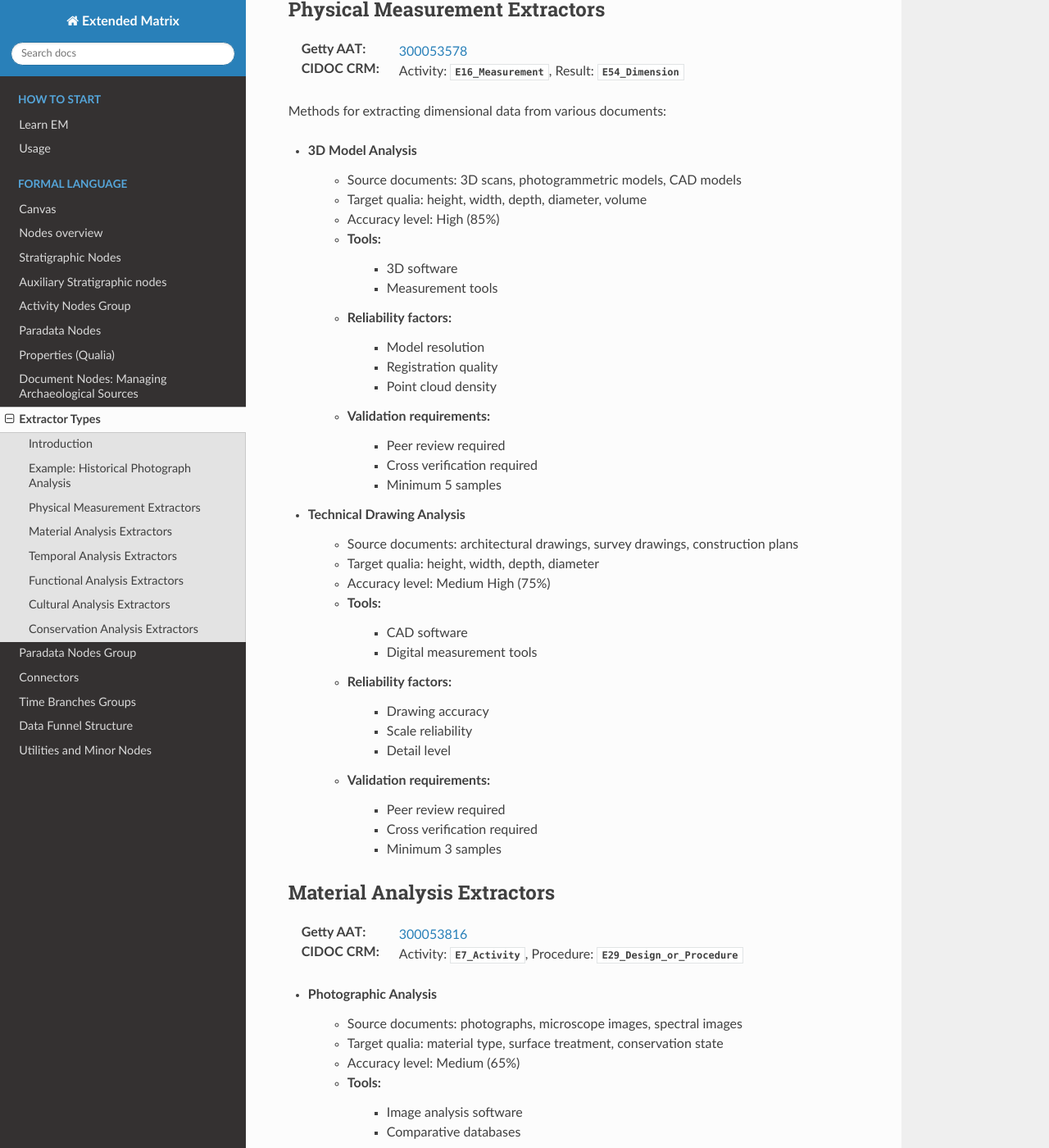
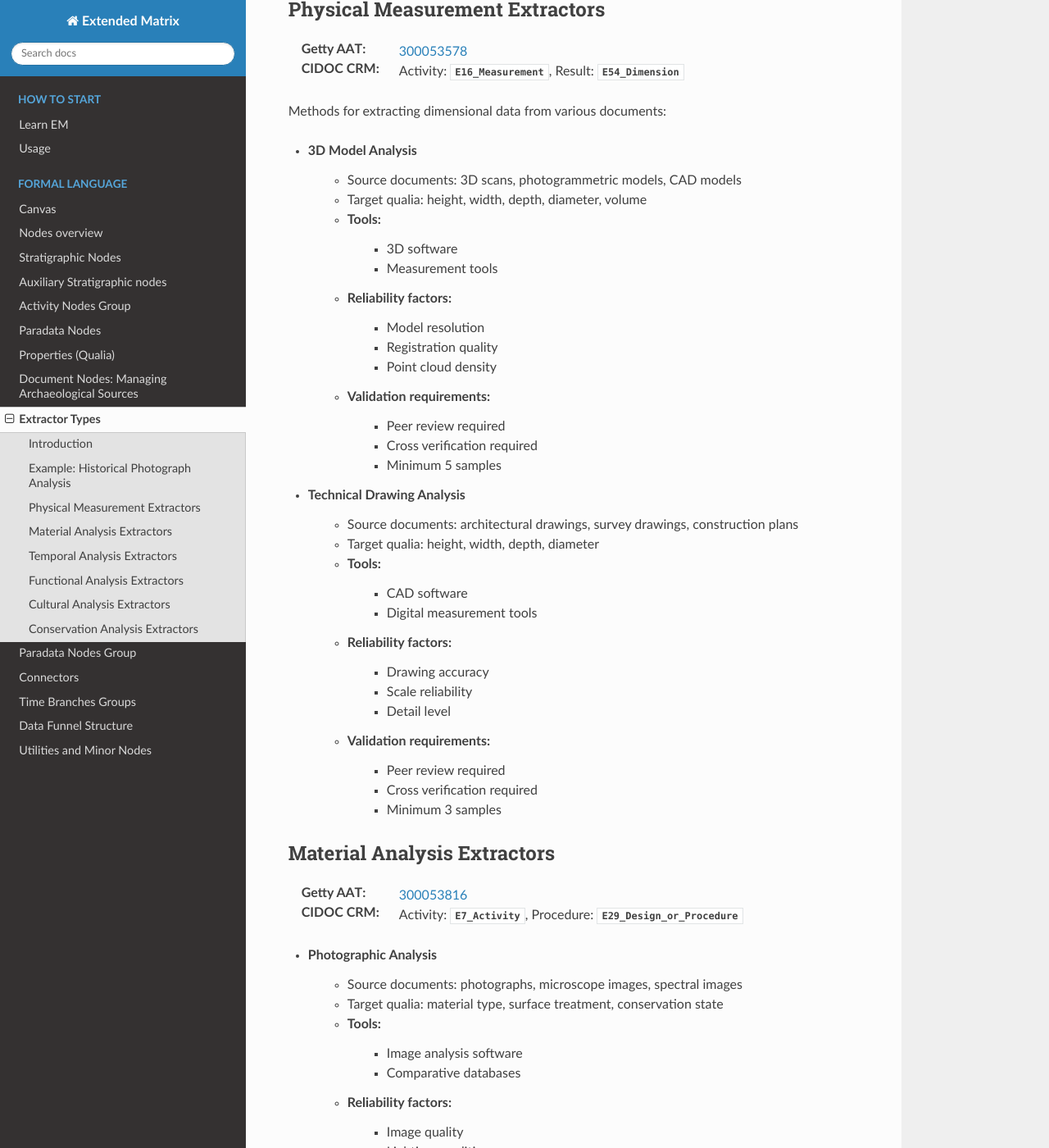
Before and after one commit to zalmoxes-laran/ExtendedMatrix-doc, a Sphinx documentation site: the page built from docs/extractor_nodes.rst, in a window 1280 px wide and 1400 px high, scrolled down 1247 px. Shown: the whole window at 82% size. Built offline with Sphinx 7.4.7 and the Read the Docs theme 3.1.0, drawn with Linux system fonts in a browser that asks for light colours; pages that are not in the unit, such as notebooks, are missing from menus; some of the changed text lies outside the part shown.

Commit message:
Update extractor_nodes.rst

```diff
--- a/docs/extractor_nodes.rst
+++ b/docs/extractor_nodes.rst
@@ -64,7 +64,6 @@ Methods for extracting dimensional data from various documents:
 * **3D Model Analysis**
     * Source documents: 3D scans, photogrammetric models, CAD models
     * Target qualia: height, width, depth, diameter, volume
-    * Accuracy level: High (85%)
     * Tools:
         * 3D software
         * Measurement tools
@@ -80,7 +79,6 @@ Methods for extracting dimensional data from various documents:
 * **Technical Drawing Analysis**
     * Source documents: architectural drawings, survey drawings, construction plans
     * Target qualia: height, width, depth, diameter
-    * Accuracy level: Medium High (75%)
     * Tools:
         * CAD software
         * Digital measurement tools
@@ -101,7 +99,6 @@ Material Analysis Extractors
 * **Photographic Analysis**
     * Source documents: photographs, microscope images, spectral images
     * Target qualia: material type, surface treatment, conservation state
-    * Accuracy level: Medium (65%)
     * Tools:
         * Image analysis software
         * Comparative databases
@@ -117,7 +114,6 @@ Material Analysis Extractors
 * **Laboratory Report Analysis**
     * Source documents: material analysis reports, scientific studies, test results
     * Target qualia: material composition, physical properties, chemical properties
-    * Accuracy level: Very High (95%)
     * Tools:
         * Scientific databases
         * Analysis protocols
@@ -138,7 +134,6 @@ Temporal Analysis Extractors
 * **Archival Document Analysis**
     * Source documents: historical documents, archival records, historical maps
     * Target qualia: construction date, modification date, historical phase
-    * Accuracy level: Medium High (75%)
     * Tools:
         * Archival databases
         * Document analysis software
@@ -154,7 +149,6 @@ Temporal Analysis Extractors
 * **Scientific Dating Analysis**
     * Source documents: laboratory reports, dating certificates, analysis results
     * Target qualia: absolute date, date range, chronological phase
-    * Accuracy level: Very High (95%)
     * Tools:
         * Dating databases
         * Calibration software
@@ -175,7 +169,6 @@ Functional Analysis Extractors
 * **Architectural Analysis**
     * Source documents: architectural plans, technical reports, building surveys
     * Target qualia: spatial organization, circulation pattern, structural role
-    * Accuracy level: High (85%)
     * Tools:
         * Architectural software
         * Spatial analysis tools
@@ -191,7 +184,6 @@ Functional Analysis Extractors
 * **Use Pattern Analysis**
     * Source documents: historical accounts, ethnographic studies, user documentation
     * Target qualia: primary function, secondary functions, use evolution
-    * Accuracy level: Medium (65%)
     * Tools:
         * Comparative databases
         * Pattern analysis software
@@ -212,7 +204,6 @@ Cultural Analysis Extractors
 * **Iconographic Analysis**
     * Source documents: photographs, drawings, historical illustrations
     * Target qualia: symbolic meaning, artistic style, iconographic program
-    * Accuracy level: Medium High (75%)
     * Tools:
         * Iconographic databases
         * Comparative catalogs
@@ -228,7 +219,6 @@ Cultural Analysis Extractors
 * **Historical Context Analysis**
     * Source documents: historical texts, period documents, contemporary accounts
     * Target qualia: cultural significance, historical context, social value
-    * Accuracy level: Medium (65%)
     * Tools:
         * Historical databases
         * Context analysis software
@@ -250,7 +240,6 @@ Conservation Analysis Extractors
 * **Condition Report Analysis**
     * Source documents: condition reports, conservation surveys, monitoring records
     * Target qualia: conservation state, degradation patterns, intervention needs
-    * Accuracy level: High (85%)
     * Tools:
         * Condition assessment software
         * Documentation databases
@@ -266,7 +255,6 @@ Conservation Analysis Extractors
 * **Intervention History Analysis**
     * Source documents: restoration reports, intervention documentation, maintenance records
     * Target qualia: previous interventions, treatment effectiveness, maintenance needs
-    * Accuracy level: Medium High (75%)
     * Tools:
         * Conservation databases
         * Intervention tracking software
```
